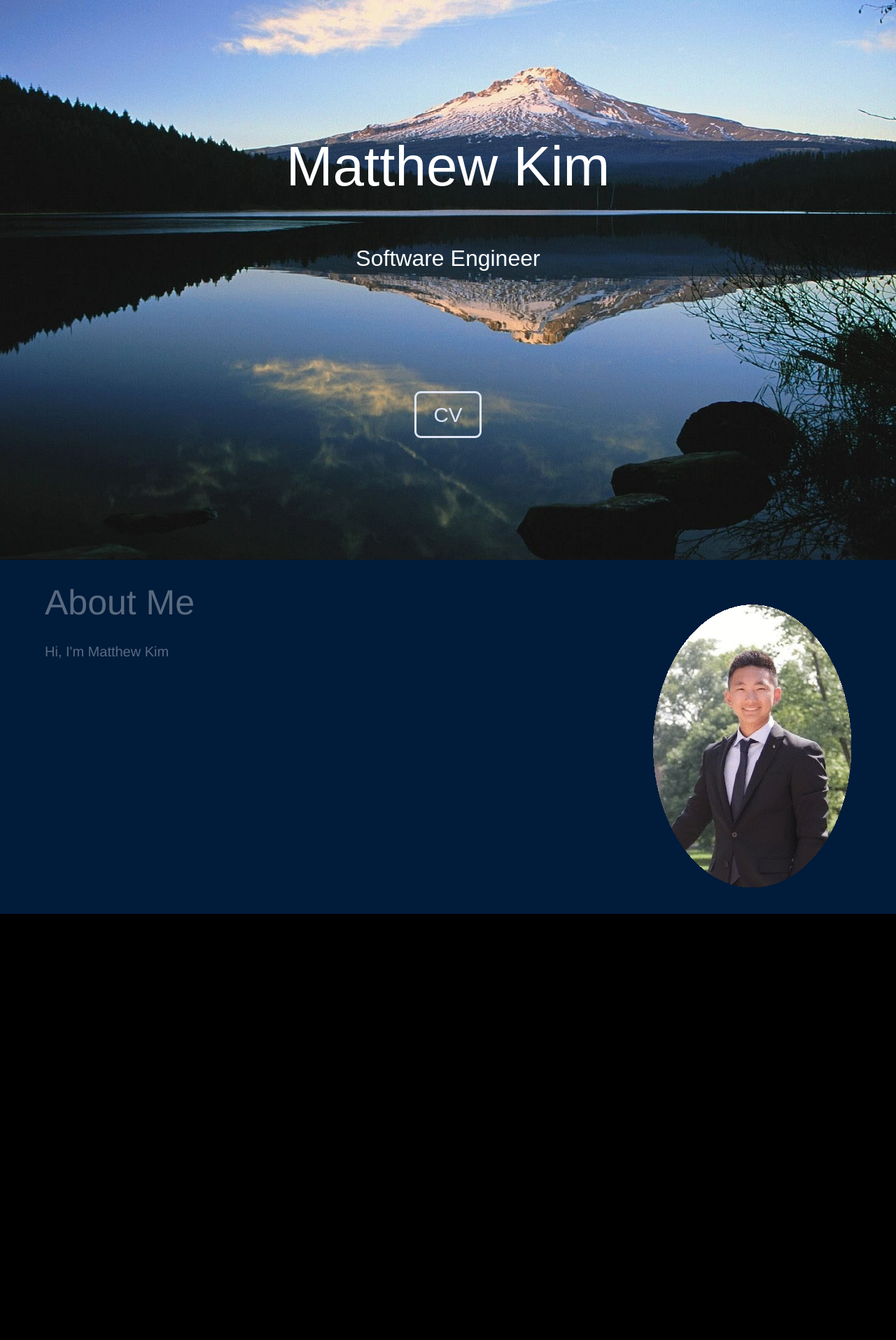
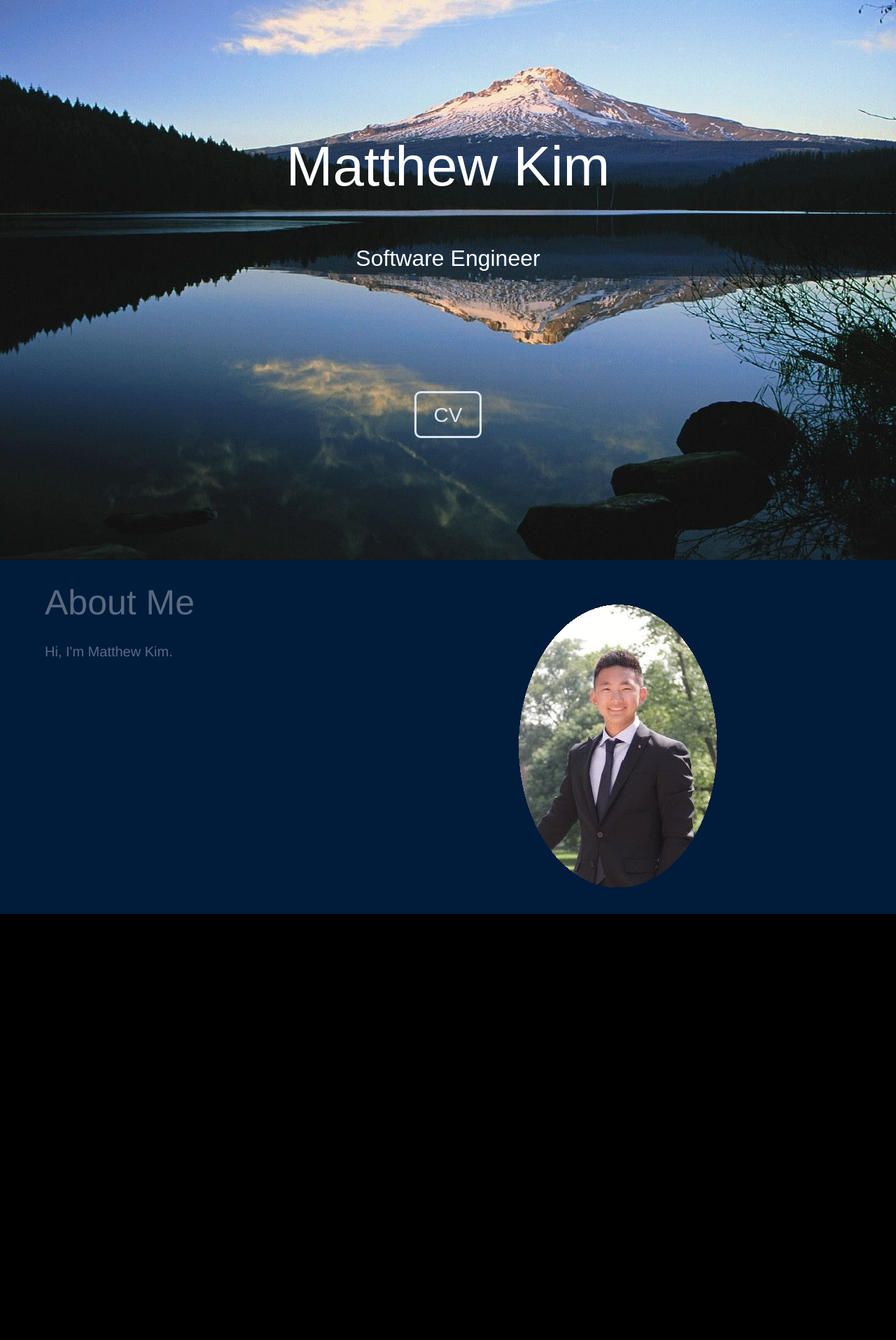
Before and after one commit to matthewsmkim1/matthewsmkim1.github.io, a PHP site: page /index.html in a window 1280 px wide. Shown: the top 1915 px of the page at 70% size. Run offline with PHP 8.4, Linux system fonts and the light colour scheme; some libraries are stand-ins or nearby versions; grey boxes are pictures that could not be loaded.

Commit message:
changed pic dimensions

```diff
--- a/css/main.css
+++ b/css/main.css
@@ -362,6 +362,7 @@ main {
    text-align: left;
 }
 .hsContainer span {
+   padding-top: 10%;
    font-size: 50px;
 }
 
--- a/css/style_tut.css
+++ b/css/style_tut.css
@@ -70,7 +70,7 @@ h3 {
 }
 #ice {
    padding-top: 5%;
-   padding-right: 5%;
+   padding-right: 20%;
    padding-bottom: 3%;
    max-width: 35%;
    height: auto;
--- a/index.html
+++ b/index.html
@@ -60,11 +60,12 @@
             <div class="bcg" data-bottom-top="background-color:rgb(1,27,59);" data--20p-top="background-color:rgb(0,0,0);" data--100p-top="background-color:rgb(1,27,59);" data-anchor-target="#slide-2" >
 			    	<div class="hsContainer">
                      <img src = "pics/Propic.gif" id = "ice"/>
-				    		<p id = "abtme" data-center="opacity: 1" data-400-bottom="opacity: 0" data-106-top="opacity: 1" data-anchor-target="#slide-2 p">
+				    	<p id = "abtme" data-center="opacity: 1" data-400-bottom="opacity: 0" data-106-top="opacity: 1" data-anchor-target="#slide-2 p">
                         <span> About Me </span>
                         <br />
                         <br />
-                        Hi, I'm Matthew Kim
+                        Hi, I'm Matthew Kim.
+
 
                         <div id = "centLang" data-center="opacity: 1" data-100-bottom="opacity: 0" data-anchor-target="#slide-2 div">
                            <div id = "lang">
```
